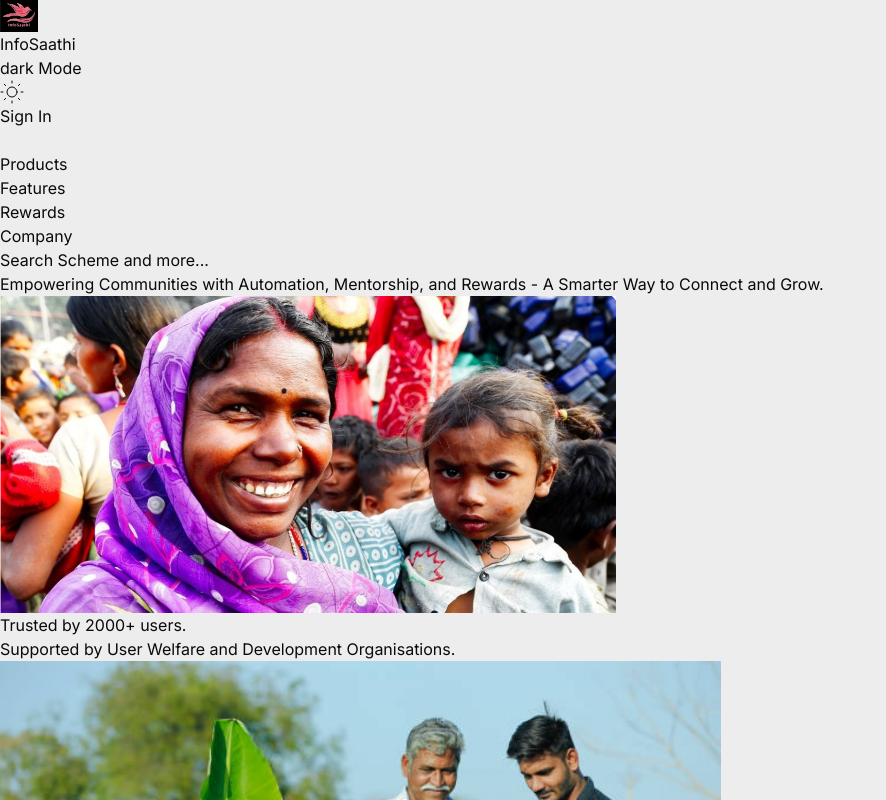
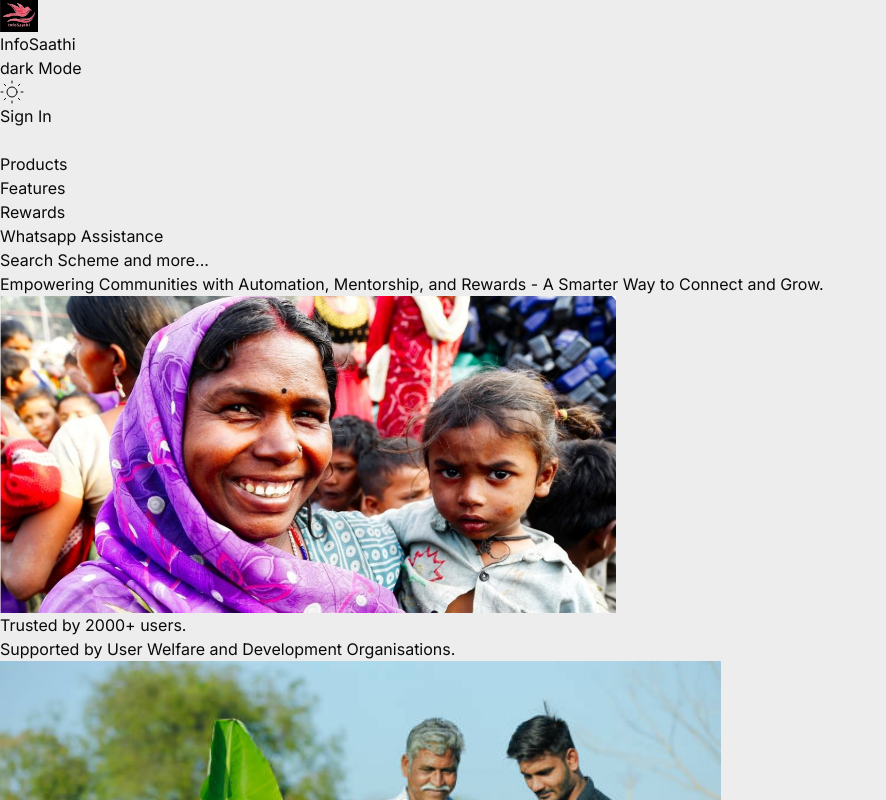
Before and after one commit to YTheLynch/SIH-2024, a Next.js app: page / in a window 1280 px wide. Shown: the top 800 px of the page, without its empty margins (0-886 px from the left). Built offline with nearby package versions, Linux system fonts and the light colour scheme.

Commit message:
Add Whatsapp Assistance

```diff
--- a/src/components/Navbar.js
+++ b/src/components/Navbar.js
@@ -89,10 +89,10 @@ export const Navbar = () => {
                       Rewards
                     </Link>
                     <Link
-                      href="/"
+                      href="/whatsapp"
                       className="w-full px-4 py-2 -ml-4 text-red-500 rounded-md dark::text-red-300 hover:text-red-500 focus:text-red-500 focus:bg-indigo-100 dark::focus:bg-red-800 focus:outline-none"
                     >
-                      Company
+                      Whatsapp Assistance
                     </Link>
 
                   <Link
@@ -140,10 +140,10 @@ export const Navbar = () => {
 
               <li className="mr-3 nav__item">
                 <Link
-                  href="/"
+                  href="/whatsapp"
                   className="inline-block px-4 py-2 text-lg font-normal text-gray-800 no-underline rounded-md dark::text-gray-200 hover:text-red-500 focus:text-red-500 focus:bg-red-100 focus:outline-none dark::focus:bg-gray-800"
                 >
-                  Company
+                  Whatsapp Assistance
                 </Link>
               </li>
 
```
Also changed, not shown: src/app/whatsapp/page.js (added, +13 -0 lines), public/img/WhatsappScan.jpg (added).
